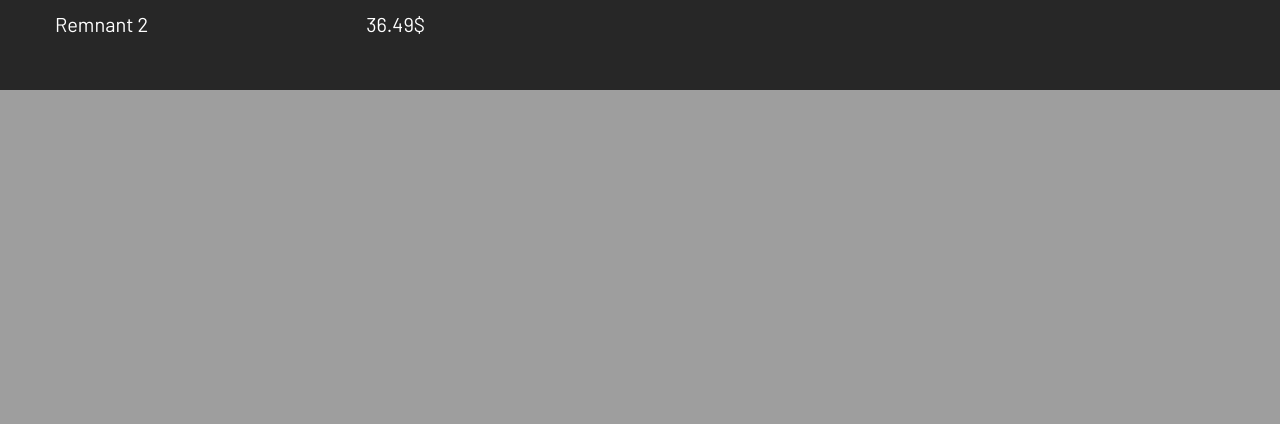
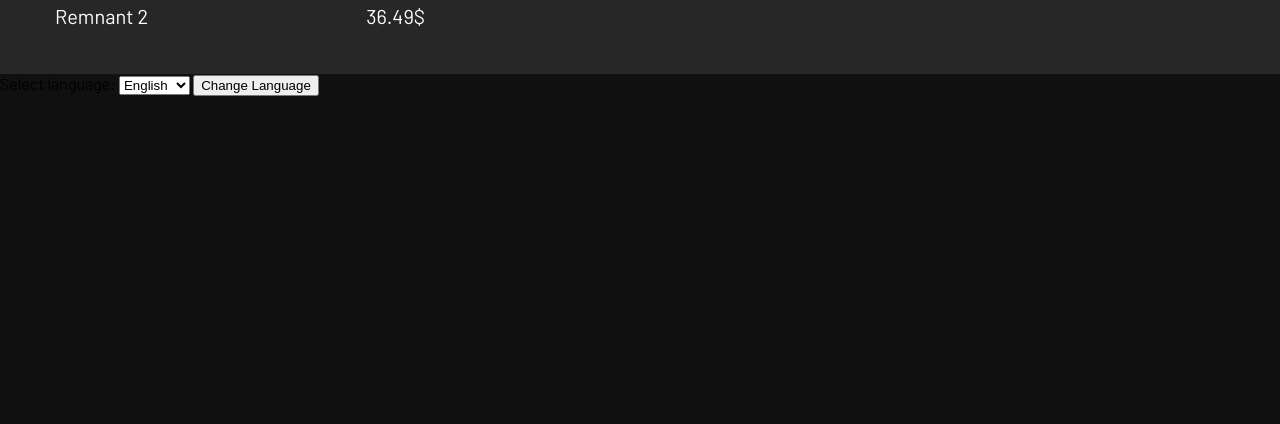
Before and after one commit to marti21/GameShop, a Django app: template TailwindCssProject/TailwindCssGameApp/templates/games.html in a window 1280 px wide. Shown: the part 1677-2101 px from the top of the page. Before the commit the page ends 1767 px from the top, so only its background shows below. Run offline with Django 4.2, Linux system fonts and the light colour scheme; the template is opened without the code that fills it: values that come from a table or form of the project are taken from there, others are empty; data comes from the database, SQL or seed files in the repository; both versions use the stored data as it was after the commit; parts of the project's set-up code (start-up, migrations or seed data) failed here and were passed over.

Commit message:
Traduciones

```diff
--- a/TailwindCssProject/TailwindCssGameApp/static/css/inicio.css
+++ b/TailwindCssProject/TailwindCssGameApp/static/css/inicio.css
@@ -1,6 +1,7 @@
 body{
     background-color: #272727;
     font-family: barlow,arial,sans-serif;
+    margin: 0;
 }
 
 header{
@@ -287,3 +288,11 @@ main{
     align-items: center;
     height: 80px;
 }
+
+
+footer{
+    width: 100%;
+    height: 350px;
+    background-color: #101010;
+    margin: 0;
+}
--- a/TailwindCssProject/TailwindCssGameApp/templates/games.html
+++ b/TailwindCssProject/TailwindCssGameApp/templates/games.html
@@ -91,6 +91,20 @@
                 </div>
             </div>
         </main>
+        <footer>
+            <form action="{% url 'set_language' %}" method="post">
+                {% csrf_token %}
+                <label for="language-selector">Select language:</label>
+                <select name="language" id="language-selector">
+                  {% get_available_languages as languages %}
+                  {% for lang_code, lang_name in languages %}
+                    <option value="{{ lang_code }}" {% if lang_code == LANGUAGE_CODE %}selected{% endif %}>{{ lang_name }}</option>
+                  {% endfor %}
+                </select>
+                <button type="submit">Change Language</button>
+              </form>
+
+        </footer>
     </body>
     <script>
         const secondMenuDiv = document.querySelector('.hidden');
--- a/TailwindCssProject/TailwindCssGameApp/views.py
+++ b/TailwindCssProject/TailwindCssGameApp/views.py
@@ -4,10 +4,14 @@ from django.contrib.auth.decorators import login_required
 from django.contrib.auth.forms import AuthenticationForm, PasswordChangeForm
 from django.contrib import messages
 from django.contrib.auth import login, logout
+from django.shortcuts import redirect
 
 
 def loginUser(request):
     form = AuthenticationForm(data=request.POST)
+
+    if request.user.is_authenticated:
+        return redirect('games')
 
     if form.is_valid():
         user = form.get_user()
--- a/TailwindCssProject/TailwindCssProject/settings.py
+++ b/TailwindCssProject/TailwindCssProject/settings.py
@@ -27,7 +27,9 @@ SECRET_KEY = 'django-insecure-9+ocz&c6lo1m*k42)%azj027w4k%#y7p%je__ri-drh%7%#oha
 # SECURITY WARNING: don't run with debug turned on in production!
 DEBUG = True
 
-ALLOWED_HOSTS = []
+#ALLOWED_HOSTS = []
+ALLOWED_HOSTS = ['192.168.1.100', 'localhost', '127.0.0.1']
+
 
 
 # Application definition
@@ -62,7 +64,6 @@ LOCALE_PATHS = [
 LANGUAGES = [
     ('en', _('English')),
     ('es', _('Español')),
-    # Agrega más idiomas si es necesario
 ]
 
 LANGUAGE_CODE = 'en'
--- a/TailwindCssProject/TailwindCssProject/urls.py
+++ b/TailwindCssProject/TailwindCssProject/urls.py
@@ -19,12 +19,18 @@ from django.urls import path
 from TailwindCssGameApp.views import get_all_games, loginUser
 from django.conf import settings
 from django.conf.urls.static import static
+from django.conf.urls.i18n import i18n_patterns
+from django.views.i18n import set_language
 
 urlpatterns = [
     path('admin/', admin.site.urls),
-    path('', loginUser, name='pagina_inicio'),
+]
+
+urlpatterns += i18n_patterns(
+    path('i18n/', set_language, name='set_language'),
 
     path('games/', get_all_games, name='games'),
-]
+    path('', loginUser, name='pagina_inicio'),
+)
 
 urlpatterns += static(settings.MEDIA_URL, document_root=settings.MEDIA_ROOT)
```
Also changed, not shown: TailwindCssProject/TailwindCssGameApp/media/gameImages/desktop-wallpaper-rotom-pokedex-backgrounds-pokedex.jpg (added), TailwindCssProject/db.sqlite3.
